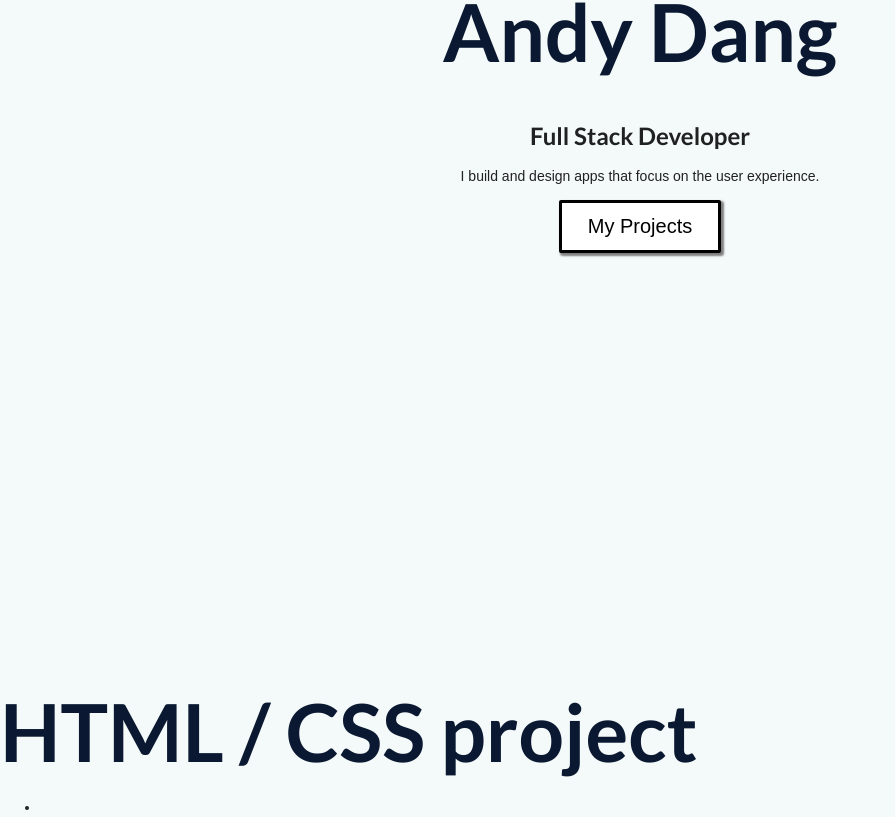
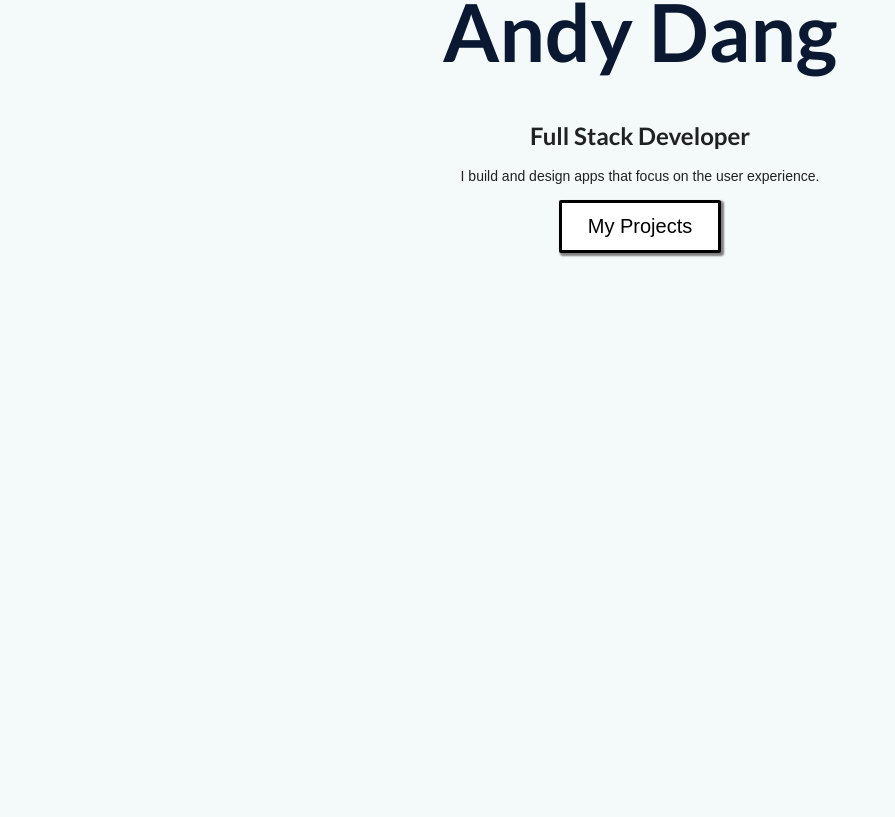
Before and after one commit to andydangit/My-Portfolio, a React (Create React App) app: page / in a window 1280 px wide. Shown: the part 205-1022 px from the top of the page, without its empty margins (0-895 px from the left). After the commit the page ends 885 px from the top, so only its background shows below. Built offline with nearby package versions, Linux system fonts and the light colour scheme.

Commit message:
Remove test component

```diff
--- a/src/components/pages/Home.js
+++ b/src/components/pages/Home.js
@@ -1,13 +1,11 @@
 import React from 'react';
 import "../../App.css";
 import Projects from "../Projects";
-import Cards from '../../components/Cards';
 
 function Home() {
   return (
     <>
       <Projects />
-      <Cards />
     </>
   );
 }
```
